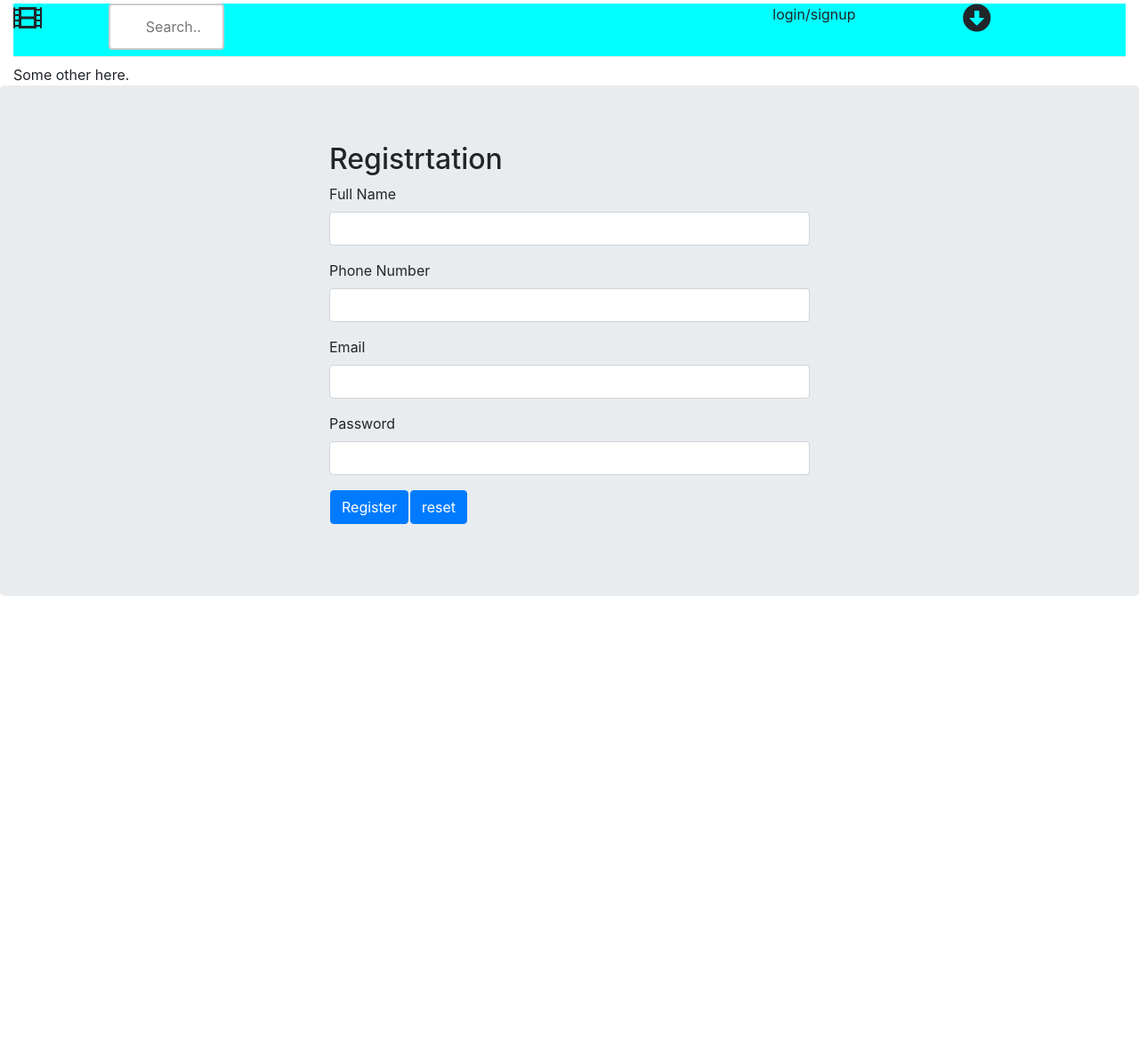
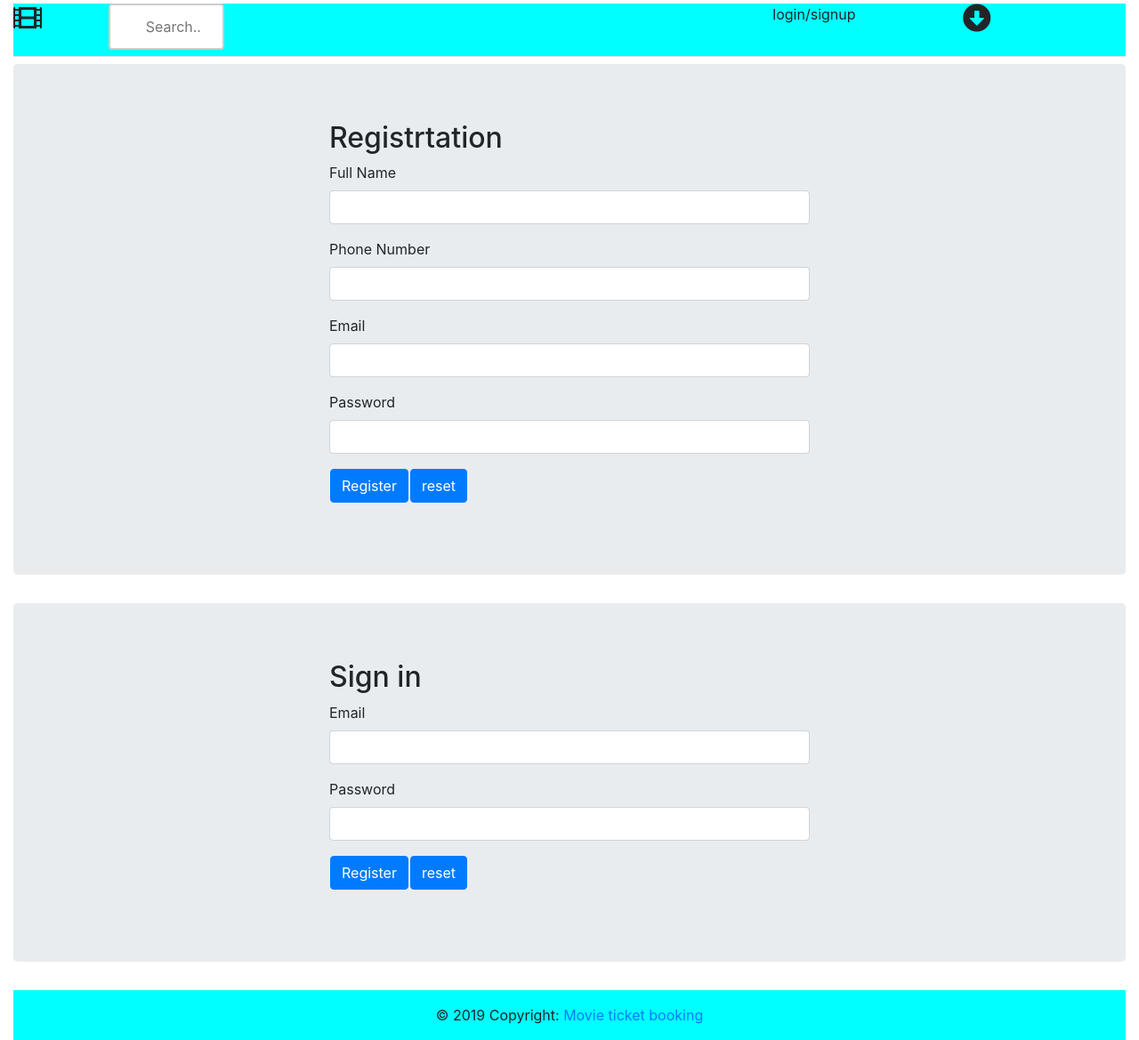
Before and after one commit to saikumarpuli/Angular_Projects, an Angular app in the folder Myapp/: page /home in a window 1280 px wide. Shown: the whole page at 89% size. Before the commit the page ends 800 px from the top, so only its background shows below. Built offline with nearby package versions, Linux system fonts and the light colour scheme.

Commit message:
Movie ticket Booking

```diff
--- a/Myapp/src/app/app-routing.module.ts
+++ b/Myapp/src/app/app-routing.module.ts
@@ -1,11 +1,12 @@
 import { NgModule } from '@angular/core';
 import { Routes, RouterModule } from '@angular/router';
-import { AppComponent } from './app.component';
 import { HomepageComponent } from './homepage/homepage.component';
 import { LoginComponent } from './login/login.component';
+import {SignupComponent} from './signup/signup.component';
 const routes: Routes = [
   {path: 'home', component : HomepageComponent},
   {path: 'login', component : LoginComponent},
+  {path: 'signup', component: SignupComponent},
   {path: '', redirectTo : '/home', pathMatch: 'full'}
 ];
 
--- a/Myapp/src/app/app.component.html
+++ b/Myapp/src/app/app.component.html
@@ -1,5 +1 @@
-<router-outlet>
-
-
-</router-outlet>
-<app-signup></app-signup>
+<router-outlet></router-outlet>
--- a/Myapp/src/app/homepage/homepage.component.css
+++ b/Myapp/src/app/homepage/homepage.component.css
@@ -23,3 +23,8 @@
   background-color: aqua;
 
  }
+
+#footer{
+  background-color: aqua;
+
+}
--- a/Myapp/src/app/homepage/homepage.component.html
+++ b/Myapp/src/app/homepage/homepage.component.html
@@ -1,6 +1,7 @@
 <div class="container-fluid">
+  <header class="page-footer font-small blue" id="navigation">
 
-  <div class="pb-1 mt-1 mb-2 border-bottom" id="navigation">
+  <div class="pb-1 mt-1 mb-2 border-bottom" >
     <div class="row">
       <div class="col-sm-1" >
         <i class="fas fa-film fa-2x" id="movieicon" ></i>
@@ -16,6 +17,14 @@
       </div>
     </div>
   </div>
-  Some other here.
-
+  </header>
+  <app-signup></app-signup>
+  <app-login></app-login>
+  <div>
+    <footer class="page-footer font-small blue" id="footer">
+       <div class="footer-copyright text-center py-3">© 2019 Copyright:
+        <a href="/"> Movie ticket booking</a>
+      </div>
+    </footer>
+  </div>
 </div>
```
